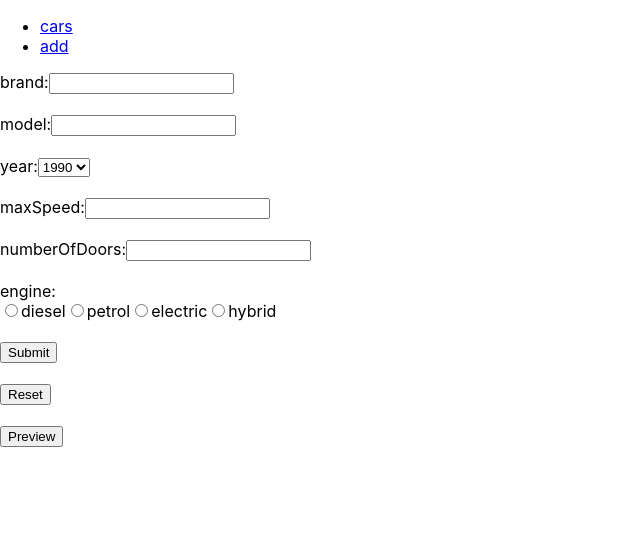
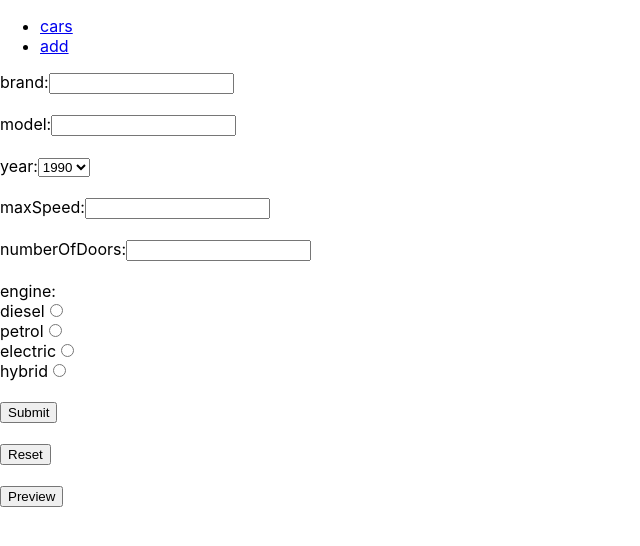
Before and after one commit to NatalijaPl/cars-app, a React (Create React App) app: page /add in a window 1280 px wide. Shown: the top 546 px of the page, without its empty margins (0-640 px from the left). Built offline with nearby package versions, Linux system fonts and the light colour scheme.

Commit message:
zadatak 3

```diff
--- a/src/pages/AppCarAdd.jsx
+++ b/src/pages/AppCarAdd.jsx
@@ -7,27 +7,15 @@ export const AppCarAdd = () => {
     model: "",
     year: "",
     maxSpeed: "",
-    isAutomatic: "",
+    isAutomatic: false,
     engine: "",
     numberOfDoors: "",
   });
+
   const handleAdd = async (e) => {
     e.preventDefault();
-    if (
-      newCar.brand &&
-      newCar.model &&
-      newCar.year &&
-      newCar.maxSpeed &&
-      newCar.isAutomatic &&
-      newCar.engine &&
-      newCar.numberOfDoors
-    ) {
-      const createdCar = {
-        ...newCar,
-        id: Math.floor(Math.random() * 100),
-      };
-      setNewCar(createdCar);
-    }
+    await carService.createCar(newCar);
+    setNewCar(newCar);
   };
   const resetForm = () => {
     setNewCar("");
@@ -38,13 +26,9 @@ export const AppCarAdd = () => {
         " " +
         newCar.model +
         " " +
-        newCar.year +
-        " " +
         newCar.maxSpeed +
         " " +
-        newCar.numberOfDoors +
-        " " +
-        newCar.engine
+        newCar.numberOfDoors
     );
   };
   return (
@@ -117,42 +101,45 @@ export const AppCarAdd = () => {
         <br />
         <label>engine: </label>
         <br />
+        <label>diesel</label>
         <input
           type="radio"
           required
-          value={newCar.engine || ""}
+          value="diesel"
           onChange={(e) => {
             setNewCar({ ...newCar, engine: e.target.value });
           }}
         />
-        <label>diesel</label>
+        <br />
+        <label>petrol</label>
         <input
           type="radio"
           required
-          value={newCar.engine || ""}
+          value="petrol"
           onChange={(e) => {
             setNewCar({ ...newCar, engine: e.target.value });
           }}
         />
-        <label>petrol</label>
+        <br />
+        <label>electric</label>
         <input
           type="radio"
           required
-          value={newCar.engine || ""}
+          value="electric"
           onChange={(e) => {
             setNewCar({ ...newCar, engine: e.target.value });
           }}
         />
-        <label>electric</label>
+        <br />
+        <label>hybrid</label>
         <input
           type="radio"
           required
-          value={newCar.engine || ""}
+          value="hybrid"
           onChange={(e) => {
             setNewCar({ ...newCar, engine: e.target.value });
           }}
         />
-        <label>hybrid</label>
         <br />
         <br />
         <button type="submit" onClick={handleAdd}>
```
